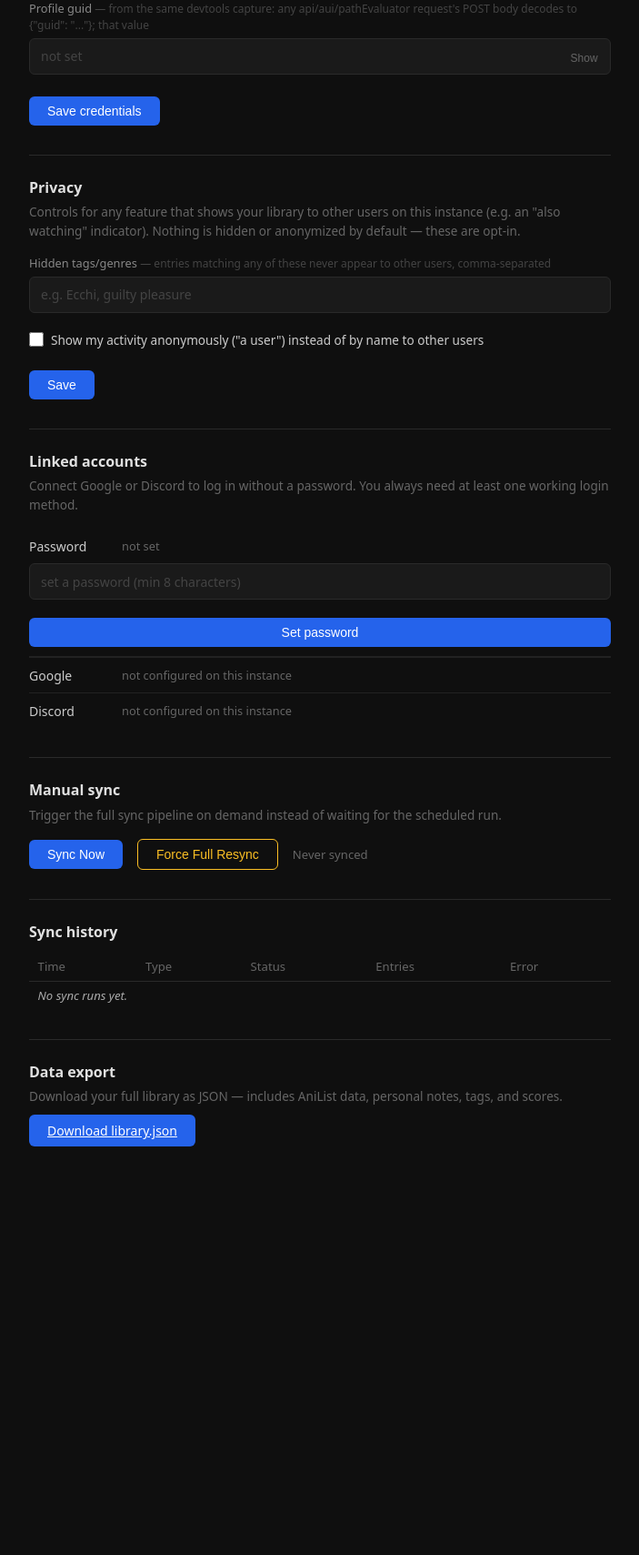
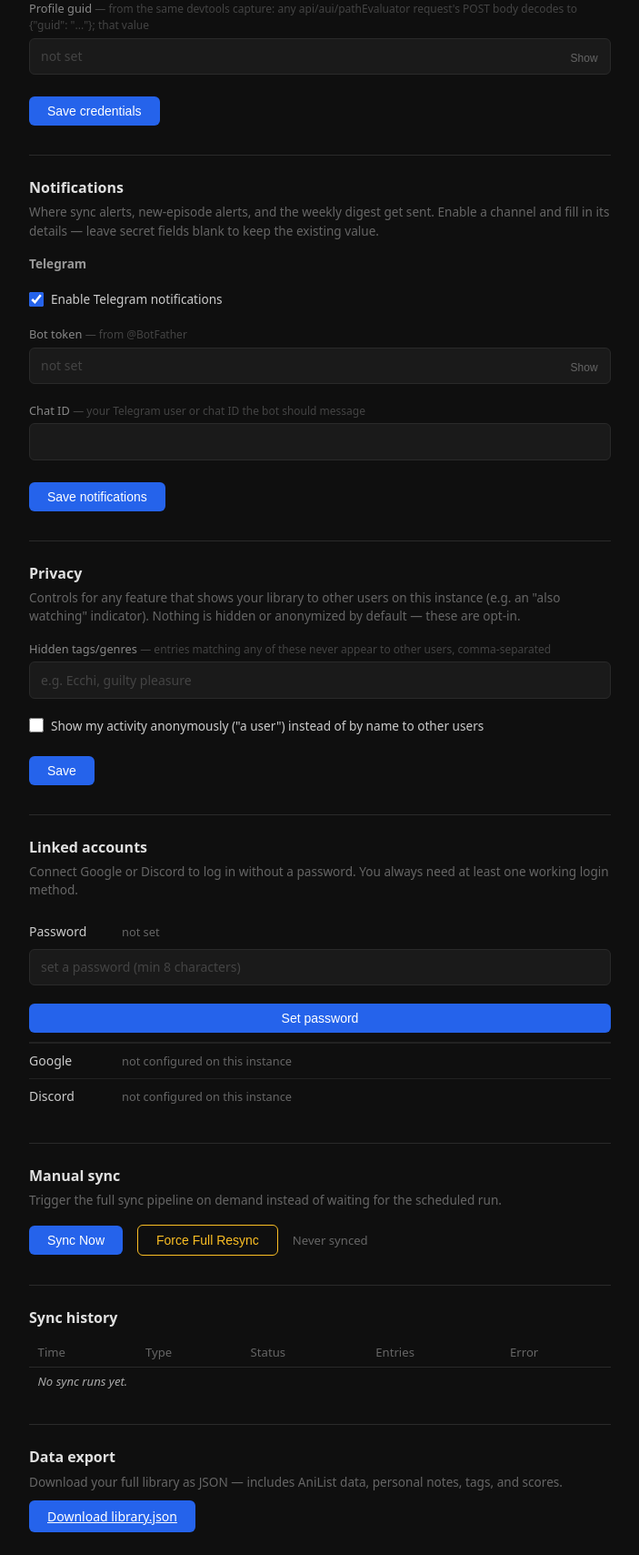
Before and after one commit to Napandee/AniDex, a FastAPI app: template app/templates/settings.html in a window 1280 px wide. Shown: the part 1044-2753 px from the top of the page at 91% size, without its empty margins (288-991 px from the left). Before the commit the page ends 2304 px from the top, so only its background shows below. Run offline with FastAPI, Linux system fonts and the light colour scheme; the template is opened without the code that fills it, so the values that code supplies are empty.

Commit message:
feat: add pluggable notification dispatcher + Notifications settings UI
Introduces app/notify.py (Channel protocol + notify() dispatcher) and refactors
Telegram out of the hardcoded _tg_send into the first Channel implementation, so
Discord/ntfy (issues #54/#55) can plug into the same interface. Adds a real
Settings UI for Telegram — previously the only way to configure it was a direct
DB write. A channel defaults to enabled once configured (opt-out, not opt-in),
so users who already had Telegram working keep getting notifications without
needing to touch the new toggle.

Closes #52

```diff
--- a/app/main.py
+++ b/app/main.py
@@ -25,6 +25,7 @@ log = logging.getLogger("anime_tracker")
 load_dotenv()
 
 from app import db, config, privacy
+from app.notify import notify
 
 def _get_anilist_token(user_id: int) -> str:
     """Return this user's AniList token from settings DB."""
@@ -78,23 +79,6 @@ def _run_sync_task(user_id: int, script: str = _FULL_SYNC_SCRIPT, force_full_res
         log.error("Sync exception for user %s (%s): %s", user_id, script, e)
     finally:
         state["running"] = False
-
-
-def _tg_send(user_id: int, text: str) -> None:
-    """Fire-and-forget Telegram message for one user. Silently drops if not configured."""
-    token = config.get(user_id, "telegram_bot_token")
-    chat_id = config.get(user_id, "telegram_chat_id")
-    if not token or not chat_id:
-        return
-    try:
-        import httpx as _httpx
-        _httpx.post(
-            f"https://api.telegram.org/bot{token}/sendMessage",
-            json={"chat_id": chat_id, "text": text, "parse_mode": "HTML"},
-            timeout=10,
-        )
-    except Exception as e:
-        log.warning("Telegram send failed for user %s: %s", user_id, e)
 
 
 def _users_with_sync_credentials() -> list[dict]:
@@ -162,8 +146,8 @@ def _check_airing_episodes() -> None:
         lines = []
         for r in rows:
             title = r["title_english"] or r["title_romaji"]
-            lines.append(f"▶ <b>{title}</b> — Ep {r['episode']} is now airing")
-        _tg_send(user_id, "\n".join(lines))
+            lines.append(f"▶ {title} — Ep {r['episode']} is now airing")
+        notify(user_id, "New episode(s) airing", "\n".join(lines))
 
         for r in rows:
             db.execute(
@@ -195,12 +179,12 @@ def _weekly_airing_digest() -> None:
         )
         if not rows:
             continue
-        lines = ["<b>Anime this week:</b>"]
+        lines = []
         for r in rows:
             title = r["title_english"] or r["title_romaji"]
             dt = r["airing_at"].strftime("%a %d %b %H:%M UTC") if r["airing_at"] else ""
             lines.append(f"• {title} — Ep {r['episode']} ({dt})")
-        _tg_send(user_id, "\n".join(lines))
+        notify(user_id, "Anime this week", "\n".join(lines))
 
 
 def _scheduled_full_sync() -> None:
@@ -223,9 +207,9 @@ def _scheduled_full_sync() -> None:
             state["last_result"] = "error"
         result = state.get("last_result", "error")
         if result == "ok":
-            _tg_send(user_id, "✅ Anime Tracker — daily sync completed successfully.")
+            notify(user_id, "✅ Daily sync completed", "Anime Tracker — daily sync completed successfully.")
         else:
-            _tg_send(user_id, "❌ Anime Tracker — daily sync <b>failed</b>. Check container logs.")
+            notify(user_id, "❌ Daily sync failed", "Anime Tracker — daily sync failed. Check container logs.")
 
 
 def _scheduled_recommender() -> None:
@@ -1654,6 +1638,27 @@ def settings_save_credentials(
     return RedirectResponse(url="/settings?saved=credentials", status_code=303)
 
 
+@app.post("/settings/notifications")
+def settings_save_notifications(
+    request: Request,
+    telegram_enabled: str | None = Form(None),
+    telegram_bot_token: str = Form(""),
+    telegram_chat_id: str = Form(""),
+):
+    user, denied = _require_user(request)
+    if denied:
+        return denied
+
+    config.set_value(user["id"], "telegram_enabled", "true" if telegram_enabled else "false")
+    config.set_value(user["id"], "telegram_chat_id", telegram_chat_id.strip())
+
+    # Only overwrite the bot token if a non-empty value was submitted (empty = leave unchanged)
+    if telegram_bot_token.strip():
+        config.set_value(user["id"], "telegram_bot_token", telegram_bot_token.strip())
+
+    return RedirectResponse(url="/settings?saved=notifications", status_code=303)
+
+
 @app.post("/settings/schedule")
 def settings_save_schedule(
     request: Request,
--- a/app/templates/settings.html
+++ b/app/templates/settings.html
@@ -111,6 +111,54 @@
 
       <div class="form-actions">
         <button type="submit" class="btn-save">Save credentials</button>
+      </div>
+    </form>
+  </div>
+
+  {# ── Notifications ────────────────────────────────────────────────────── #}
+  <div class="settings-section">
+    <h2 class="settings-section-title">Notifications</h2>
+    <p class="settings-section-desc">
+      Where sync alerts, new-episode alerts, and the weekly digest get sent. Enable a
+      channel and fill in its details — leave secret fields blank to keep the existing
+      value.
+    </p>
+    {% if saved == 'notifications' %}<p class="settings-success">Notification settings saved.</p>{% endif %}
+
+    <form method="post" action="/settings/notifications">
+      <div class="settings-subsection">
+        <h3 class="settings-subsection-title">Telegram</h3>
+
+        <div class="form-field form-field--checkbox">
+          <label class="form-checkbox-label">
+            <input type="checkbox" name="telegram_enabled" {% if settings.telegram_enabled != 'false' %}checked{% endif %}>
+            Enable Telegram notifications
+          </label>
+        </div>
+
+        <div class="form-field">
+          <label class="form-label" for="telegram_bot_token">
+            Bot token
+            <span class="form-label-hint">— from @BotFather</span>
+          </label>
+          <input class="form-input form-input--secret" type="password" id="telegram_bot_token"
+                 name="telegram_bot_token" placeholder="{% if settings.telegram_bot_token %}set (leave blank to keep){% else %}not set{% endif %}"
+                 autocomplete="new-password">
+          <button type="button" class="btn-reveal" data-target="telegram_bot_token">Show</button>
+        </div>
+
+        <div class="form-field">
+          <label class="form-label" for="telegram_chat_id">
+            Chat ID
+            <span class="form-label-hint">— your Telegram user or chat ID the bot should message</span>
+          </label>
+          <input class="form-input" type="text" id="telegram_chat_id" name="telegram_chat_id"
+                 value="{{ settings.telegram_chat_id or '' }}" autocomplete="off" spellcheck="false">
+        </div>
+      </div>
+
+      <div class="form-actions">
+        <button type="submit" class="btn-save">Save notifications</button>
       </div>
     </form>
   </div>
```
Also changed, not shown: app/notify.py (added, +61 -0 lines).
